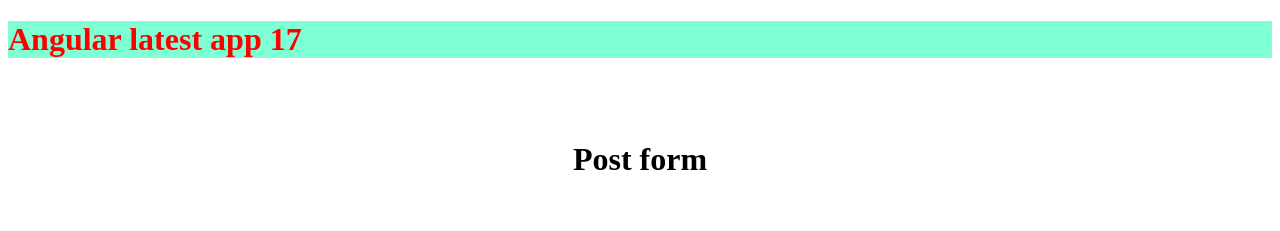
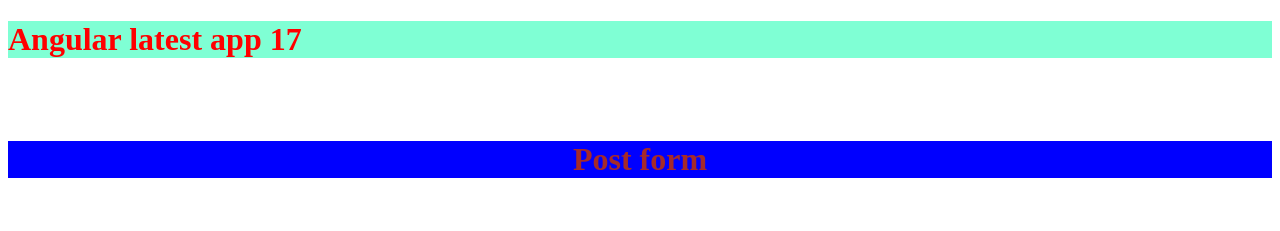
Before and after one commit to rkadduri/angularci-cd, an Angular app: page / in a window 1280 px wide. Shown: the top 231 px of the page. Built offline with nearby package versions, Linux system fonts and the light colour scheme.

Commit message:
post form

```diff
--- a/src/app/app.component.html
+++ b/src/app/app.component.html
@@ -114,7 +114,7 @@
 
 
 <div class="form-area">
-<h1>Post form</h1>
+<h1 style="background-color: blue; color: brown;">Post form</h1>
 <br/>
 <br/>
 <input type="text" placeholder="Title post" [(ngModel)]="PostTitle">
```
